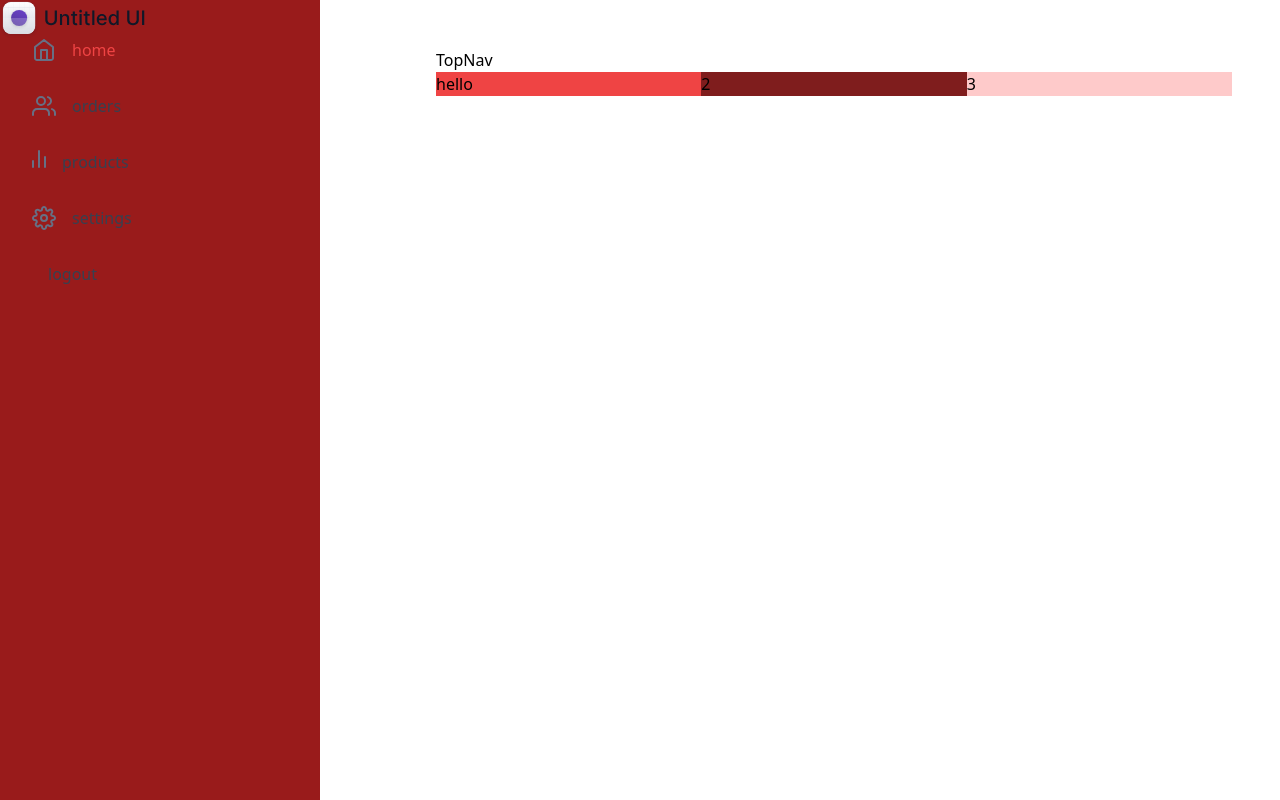
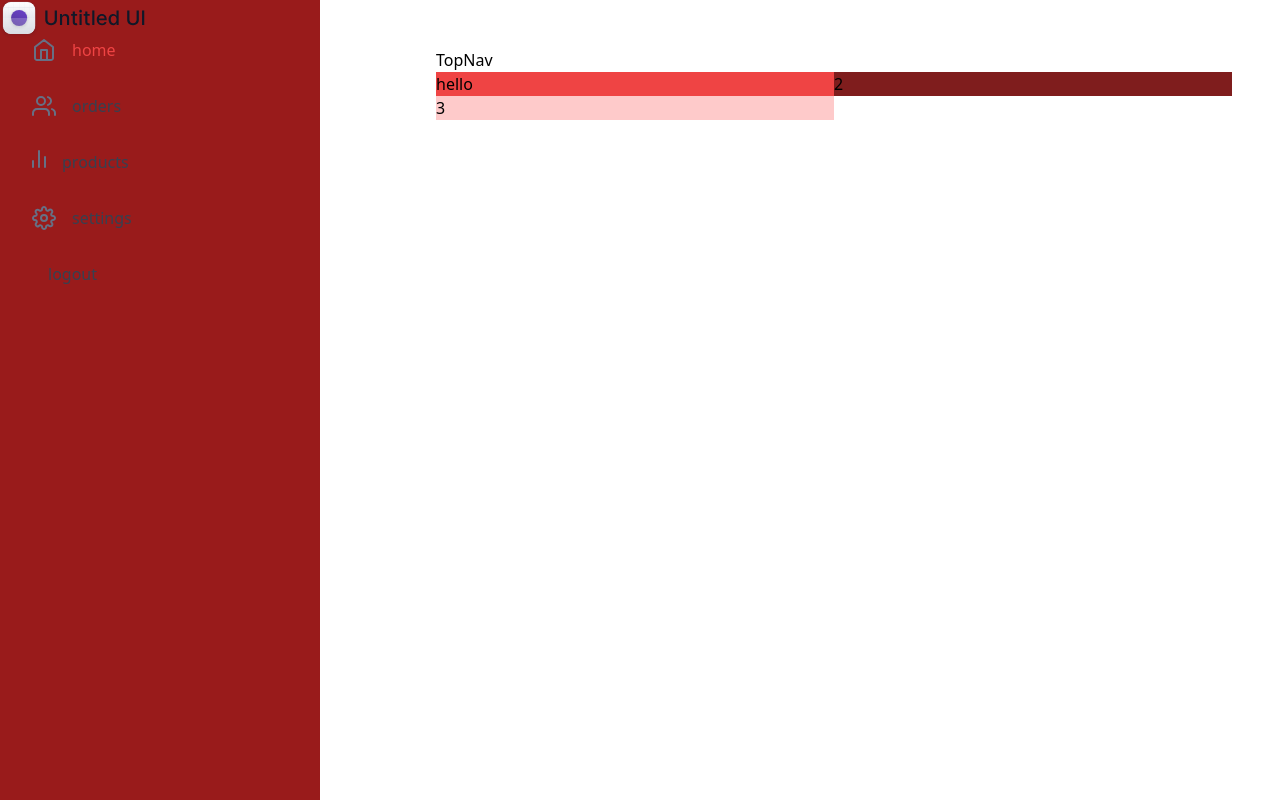
Before and after one commit to igah-franklin/franklin_untitled_ui, a React (Create React App) app: page / in a window 1280 px wide. Built offline with nearby package versions, Linux system fonts and the light colour scheme.

Commit message:
grid adjusted

```diff
--- a/src/pages/Dashboard.jsx
+++ b/src/pages/Dashboard.jsx
@@ -2,7 +2,7 @@
 
 const Dashboard = () => {
   return (
-    <div className='grid grid-cols-3'>
+    <div className='grid grid-cols-2'>
       <div className='bg-red-500'>hello</div>
       <div className='bg-red-900'>2</div>
       <div className='bg-red-200'>3</div>
```
